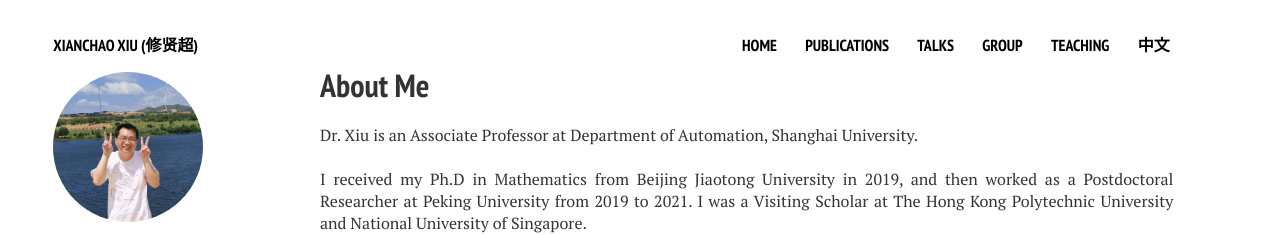
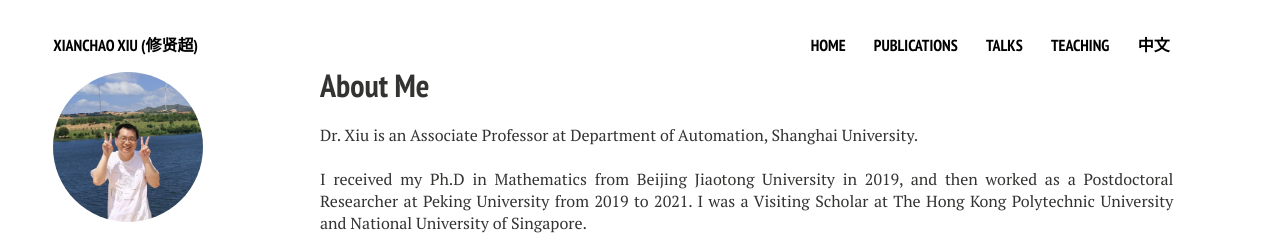
Before and after one commit to xianchaoxiu/xianchaoxiu.github.io, a Jekyll site: the page built from index.md, in a window 1280 px wide. Shown: the top 235 px of the page. Built offline with Jekyll 4.4.1, drawn with Linux system fonts in a browser that asks for light colours; nearby versions of some CDN libraries.

Commit message:
Update navigation.yml

```diff
--- a/_data/navigation.yml
+++ b/_data/navigation.yml
@@ -16,10 +16,6 @@
   url: /talks
 
 
-- title: Group
-  url: /group
-
-
 - title: Teaching
   url: /teaching
 
```
